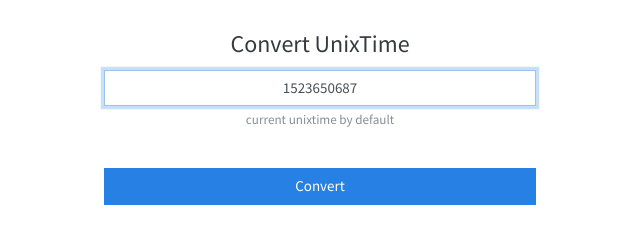
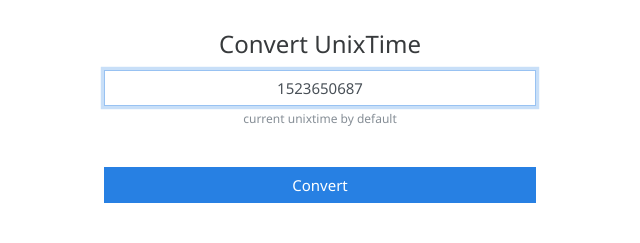
Before and after one commit to OleJack/unixtime, a plain HTML site: page index.html in a window 1280 px wide. Shown: the part 125-368 px from the top of the page, 320-960 px from the left. Drawn offline with nearby package versions, Linux system fonts and the light colour scheme.

Commit message:
fix path

```diff
--- a/index.html
+++ b/index.html
@@ -3,9 +3,7 @@
 <head>
     <title> UnixTime Tools </title>
     <meta charset="UTF-8">
-    <link rel="icon" type="image/png" href="//shot.olejack.ru/edisoft_ediagent_new_logo.png"/>
-    <!--<link rel="stylesheet" href="https://bootswatch.com/4/materia/bootstrap.css" type="text/css"/>-->
-    <link rel="stylesheet" href="https://bootswatch.com/4/cosmo/bootstrap.css" type="text/css"/>
+    <link rel="stylesheet" href="resources/css/bootstrap.min.css" type="text/css"/>
     <link href="https://fonts.googleapis.com/css?family=Didact+Gothic&amp;subset=cyrillic" rel="stylesheet">
 
     <meta name="viewport" content="width=device-width, initial-scale=1, maximum-scale=1, user-scalable=no, shrink-to-fit=no"/>
```
